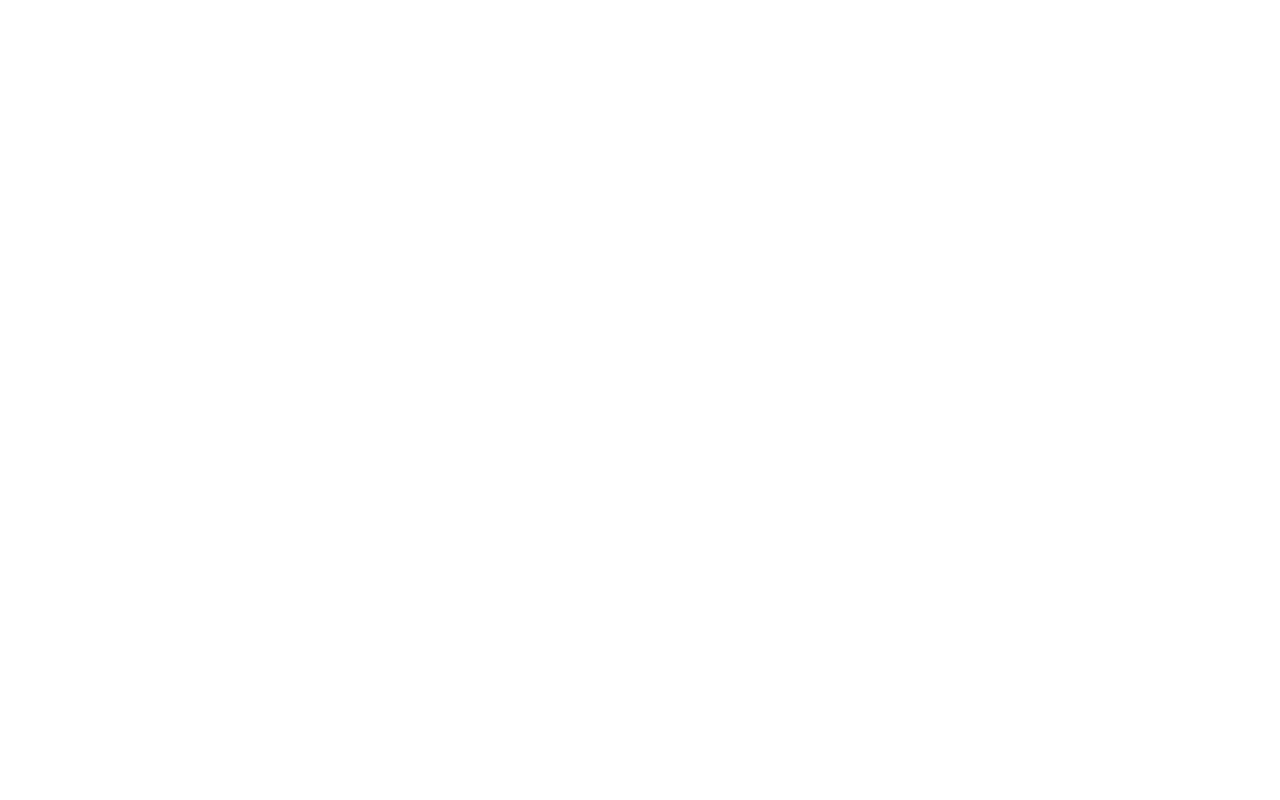
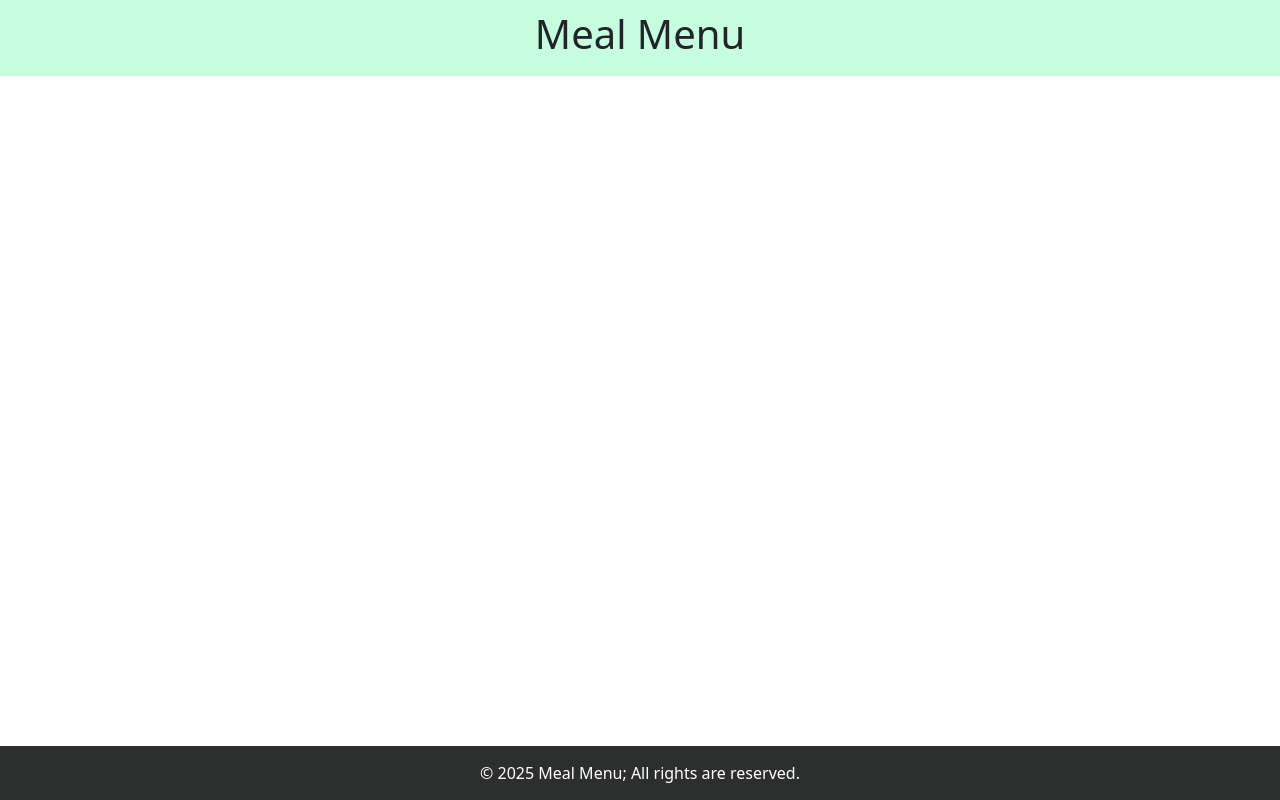
Before and after one commit to Saj1d-prompt/Meal-Menu, a plain HTML site: page index.html in a window 1280 px wide. Drawn offline with nearby package versions, Linux system fonts and the light colour scheme.

Commit message:
created and designed Header and Footer

```diff
--- a/index.html
+++ b/index.html
@@ -10,6 +10,15 @@
 <body>
     <!-- Sajid-Ul Islam 2222219 -->
 
+    <header>
+        <h1>Meal Menu</h1>
+    </header>
+
+
+    <footer>
+        <span>&copy; 2025 Meal Menu; All rights are reserved.</span>
+    </footer>
+
     <script src="https://cdn.jsdelivr.net/npm/bootstrap@5.3.3/dist/js/bootstrap.bundle.min.js" integrity="sha384-YvpcrYf0tY3lHB60NNkmXc5s9fDVZLESaAA55NDzOxhy9GkcIdslK1eN7N6jIeHz" crossorigin="anonymous"></script>
     <script src="index.js"></script>
 </body>
--- a/style.css
+++ b/style.css
@@ -0,0 +1,15 @@
+header{
+    text-align: center;
+    background-color: rgb(198, 253, 223);
+    padding: 10px;
+}
+
+footer{
+    background-color: rgb(45, 47, 46);
+    text-align: center;
+    color: white;
+    padding: 15px;
+    position: fixed;
+    bottom: 0;
+    width: 100%;
+}
```
